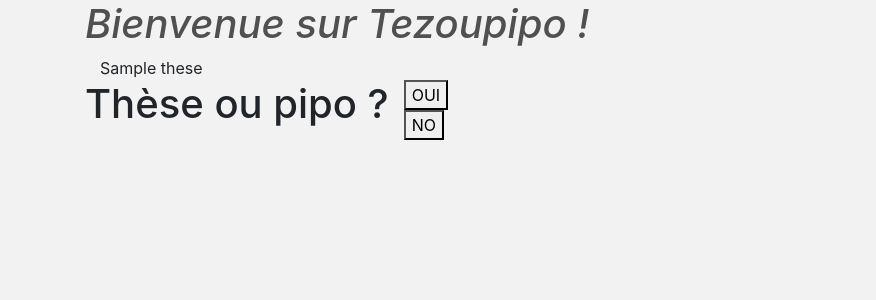
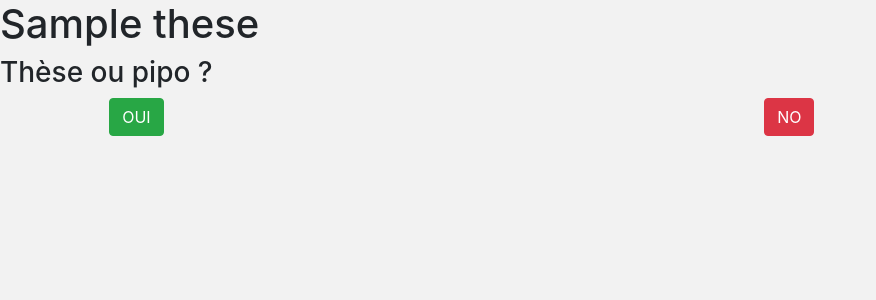
Before and after one commit to ademec/Drama-Queen, a Flask app: template app/templates/pages/tezoupipo.html in a window 1280 px wide. Shown: the part 56-356 px from the top of the page, without its empty margins (0-876 px from the left). Run offline with Flask 2, Linux system fonts and the light colour scheme; the template is opened without the code that fills it: most values are stand-ins (such as "Sample title", 1, 10 or a date in 2020); parts of the project's set-up code (start-up, migrations or seed data) failed here and were passed over; some libraries are stand-ins or nearby versions.

Commit message:
change containers

```diff
--- a/app/templates/container.html
+++ b/app/templates/container.html
@@ -20,13 +20,7 @@
         <a class="navbar-brand" href="{{ url_for('stats') }}">Statistiques</a>
 
       </nav>
-      <div class="container">
-        <div class="row">
-            <div class="col">
             {% block html %}{% endblock %}
-            </div>
-        </div>
-      </div>
     </body>
     {% block js %}{% endblock %}
 </html>
--- a/app/templates/pages/tezoupipo.html
+++ b/app/templates/pages/tezoupipo.html
@@ -1,23 +1,19 @@
 {% extends "container.html" %}
 {% block html %}
-    <h1 style="color:#505050;">
-        <i>Bienvenue sur Tezoupipo !</i>
-    </h1>
     {% if thesis %}
-        <div class="container">
-            <div class="row">
-                <div id="position" class="col-md-offset-3 col-md-6 well"></div>
-            </div>
-            <div class="row">
-                <h1>Thèse ou pipo ?</h1>
+        <div class="container-fluid-md justify-content-center">
+            <h1 id="position" class=""></div>
+                <h3 class="justify-content-center">Thèse ou pipo ?</h3>
                 <div class="col-md-offset-2">
+                    <div class="row justify-content-around">
                     <div class="col-md-4">
-                        <button id="yes">OUI</button>
+                        <button id="yes" class="btn btn-success">OUI</button>
                     </div>
                     <div class="col-md-4">
-                        <button id="no">NO</button>
+                        <button id="no" class="btn btn-danger">NO</button>
                     </div>
                 </div>
+
             </div>
             <div class="row">
                 <div class="col-md-offset-3 col-md-6 well">
```
